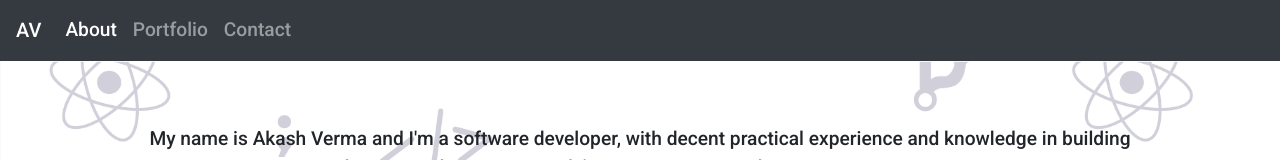
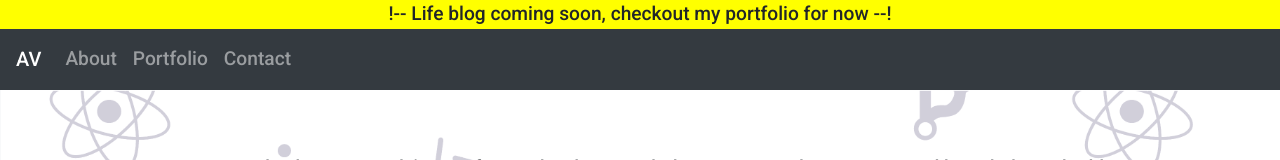
Before and after one commit to akashvermaofskt/aws-portfolio, a React (Create React App) app: page / in a window 1280 px wide. Shown: the top 160 px of the page. Built offline with nearby package versions, Linux system fonts and the light colour scheme.

Commit message:
Added incomming life blog top banner

```diff
--- a/src/App.js
+++ b/src/App.js
@@ -10,6 +10,9 @@ import ContactMe from './components/ContactMe';
 const App = () => {
   return (
     <div className="App">
+      <div style={{ "width": "100%", "backgroundColor": "yellow", "textAlign": "center" }}>
+        <span> !-- Life blog coming soon, checkout my portfolio for now --! </span>
+      </div>
       <MyNavbar />
       <Introduction />
       <MyCarousel />
```
